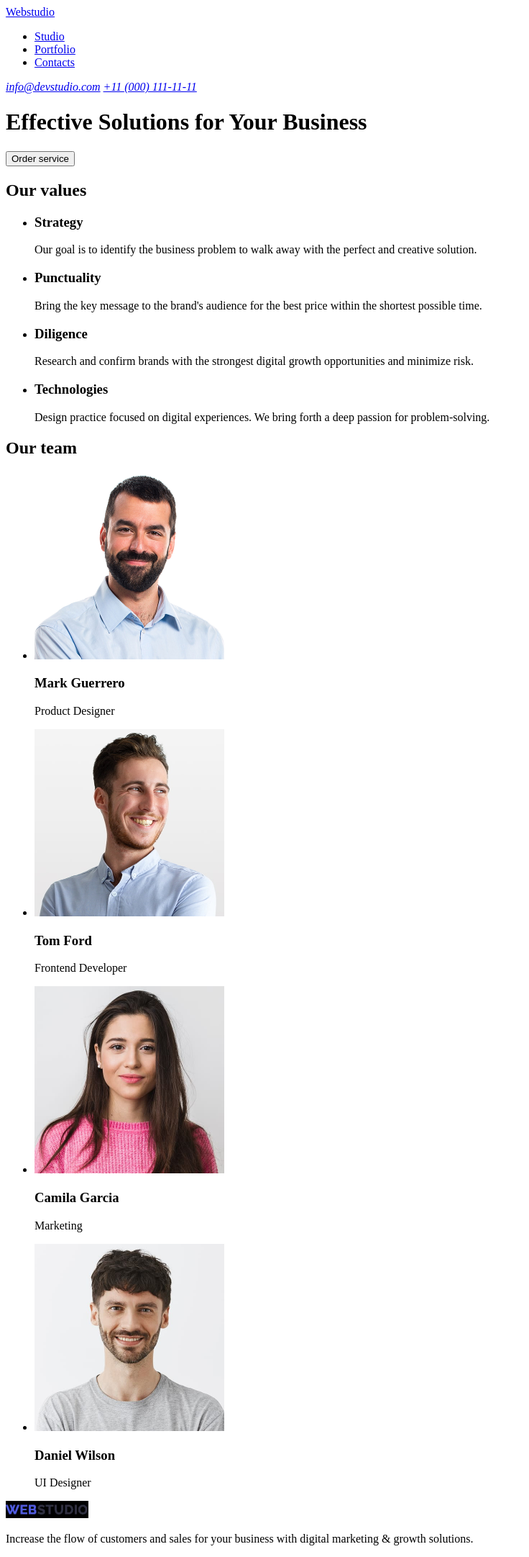
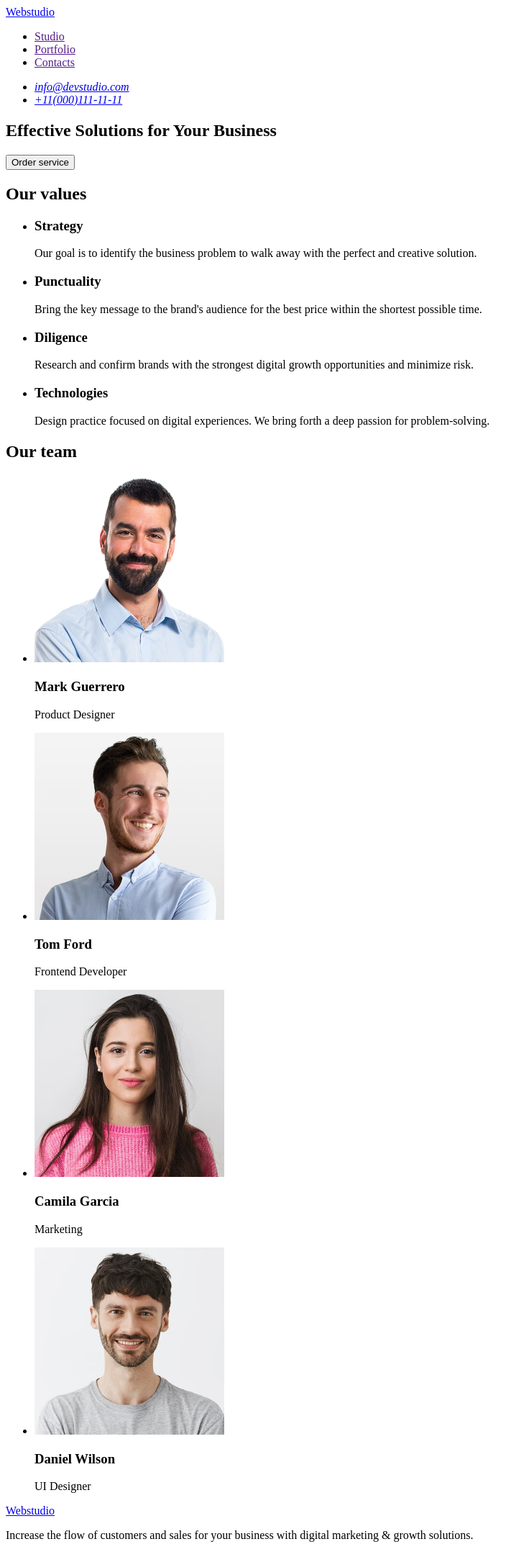
Before and after one commit to huzovskyi/goit-markup-hw-01, a plain HTML site: page index.html in a window 1280 px wide. Shown: the whole page at 72% size, without its empty margins (0-736 px from the left). Drawn offline with Linux system fonts and the light colour scheme.

Commit message:
version2.0

```diff
--- a/index.html
+++ b/index.html
@@ -10,21 +10,23 @@
         <nav>
           <a href="./index.html">Webstudio</a>
             <Ul>
-              <li><a href="#studio">Studio</a></li>
-              <li><a href="#about">Portfolio</a></li>
-              <li><a href="#contacts">Contacts</a></li>
+              <li><a href="">Studio</a></li>
+              <li><a href="">Portfolio</a></li>
+              <li><a href="">Contacts</a></li>
            </Ul>
         </nav>
         <address>
-            <a href="mailto:info@devstudio.com">info@devstudio.com</a>
-        <a href="=tel:+110001111111">+11 (000) 111-11-11</a>
+            <ul>
+           <li> <a href=”mailto:info@devstudio.com”>info@devstudio.com</a></li>
+           <li><a href="tel:+110001111111">+11(000)111-11-11</a></li>
+            </ul>
         </address>
     </header>
     <Main>
-       <H1>Effective Solutions for Your Business</H1>
+      <section> <H1>Effective Solutions for Your Business</H1>
         <button type="button">Order service</button>
-
-     <section> <h2 id="studio">Our values</h2>
+      </section>
+     <section> <h2>Our values</h2>
      <ul>
         <li>
             <h3>Strategy</h3>
@@ -46,7 +48,7 @@
      </ul>
     </section>
     <section>
-        <H2 id="about">Our team</H2>
+        <H2>Our team</H2>
         <ul>
             <li> <img src="images/img-3.jpg" alt="Mark" width="264" height="260"/>
                 <H3>Mark Guerrero</H3>
@@ -67,8 +69,8 @@
         </ul>
     </section>
     </Main>
-    <footer id="contacts">
-      <img src="images/Logo-1.jpg" alt="logo-1" width="115"/>  <p>Increase the flow of customers and sales for your business with digital marketing & growth solutions.</p>
+    <footer>
+      <a href="./index.html">Webstudio</a>  <p>Increase the flow of customers and sales for your business with digital marketing & growth solutions.</p>
     </footer>
 </body>
 </html>
```
